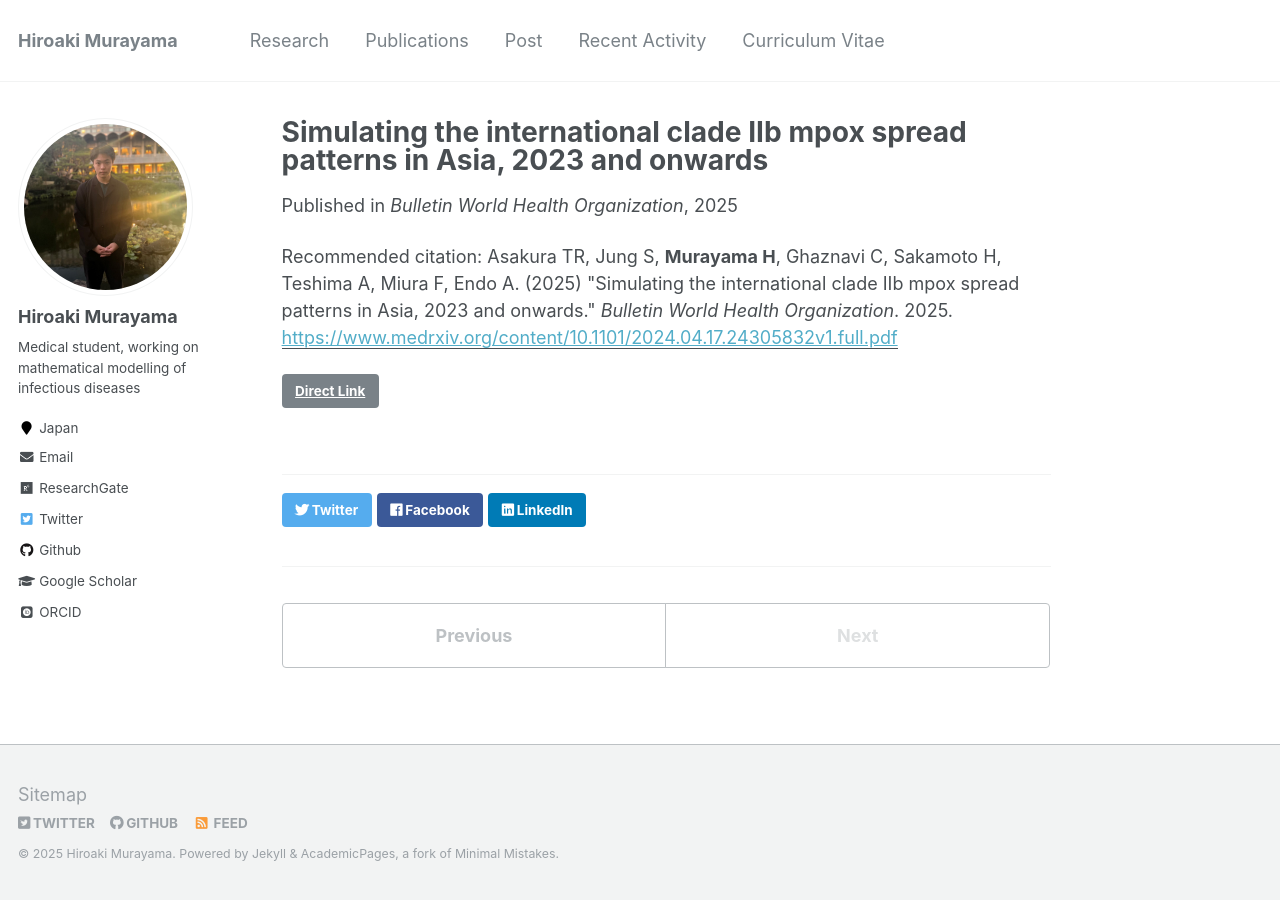
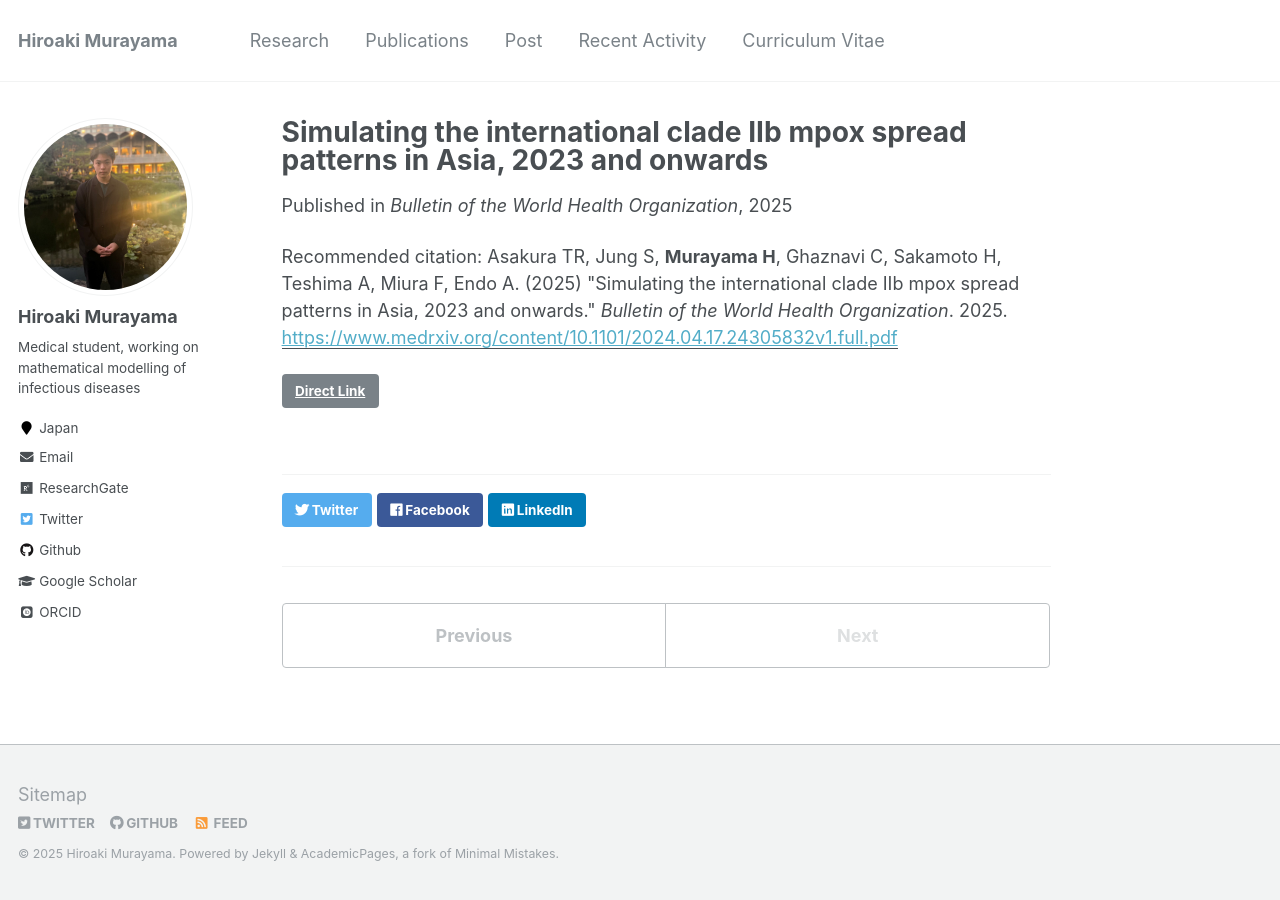
Before and after one commit to hiroaki-murayama/hiroaki-murayama.github.io, a Jekyll site: the page built from _publications/2025-05-mpxasia.md, in a window 1280 px wide. Built offline with Jekyll 4.4.1, drawn with Linux system fonts in a browser that asks for light colours; some web fonts are replaced.

```diff
--- a/_publications/2025-05-mpxasia.md
+++ b/_publications/2025-05-mpxasia.md
@@ -3,9 +3,9 @@
 collection: publications
 permalink: /publications/2025-05-mpxasia
 date: 2025-05-30
-venue: 'Bulletin World Health Organization'
+venue: 'Bulletin of the World Health Organization'
 paperurl: 'https://www.medrxiv.org/content/10.1101/2024.04.17.24305832v1.full.pdf'
 link: 'https://doi.org/10.1101/2024.04.17.24305832'
 github: 'https://github.com/toshiakiasakura/projection_of_mpox_in_Asia'
-citation: 'Asakura TR, Jung S, <b>Murayama H</b>, Ghaznavi C, Sakamoto H, Teshima A, Miura F, Endo A. (2025) &quot;Simulating the international clade IIb mpox spread patterns in Asia, 2023 and onwards.&quot; <i>Bulletin World Health Organization</i>. 2025.'
+citation: 'Asakura TR, Jung S, <b>Murayama H</b>, Ghaznavi C, Sakamoto H, Teshima A, Miura F, Endo A. (2025) &quot;Simulating the international clade IIb mpox spread patterns in Asia, 2023 and onwards.&quot; <i>Bulletin of the World Health Organization</i>. 2025.'
 ---
```
Also changed, not shown: _pages/publications.md (+2 -2 lines).
